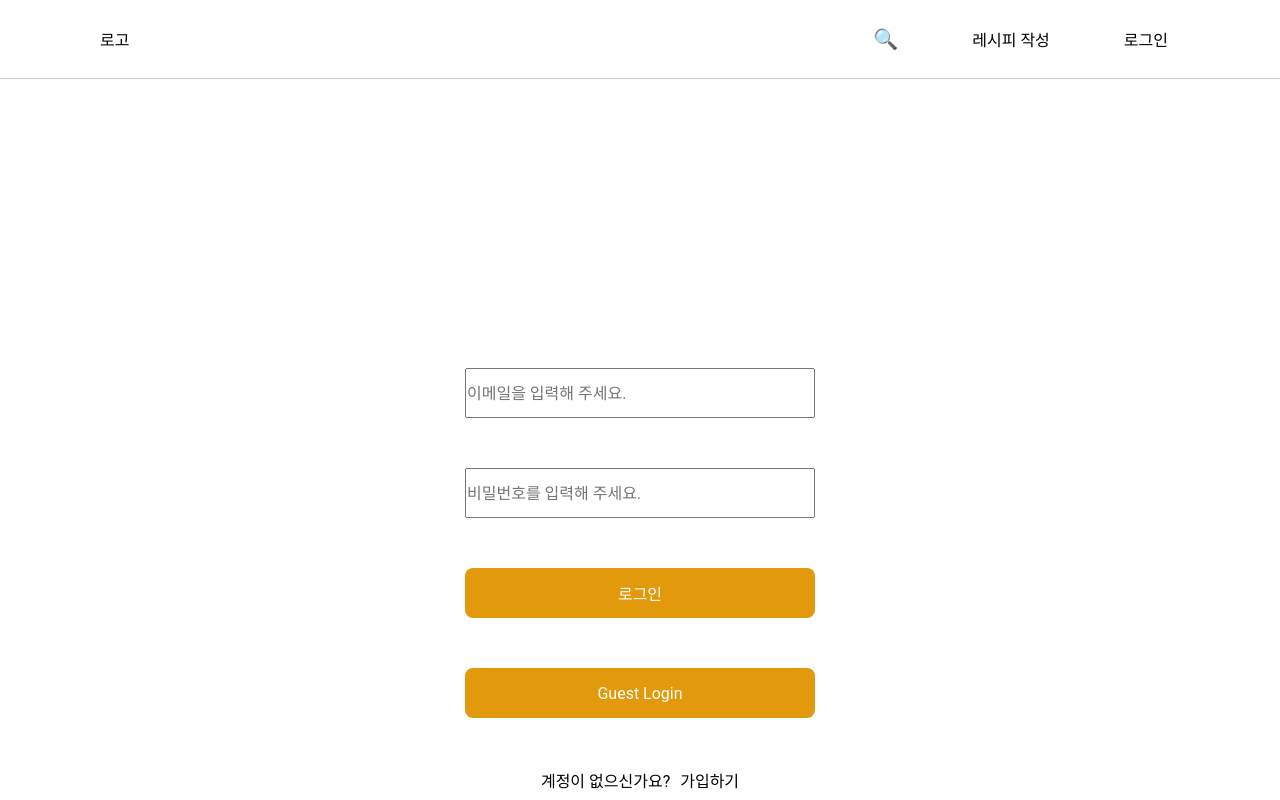
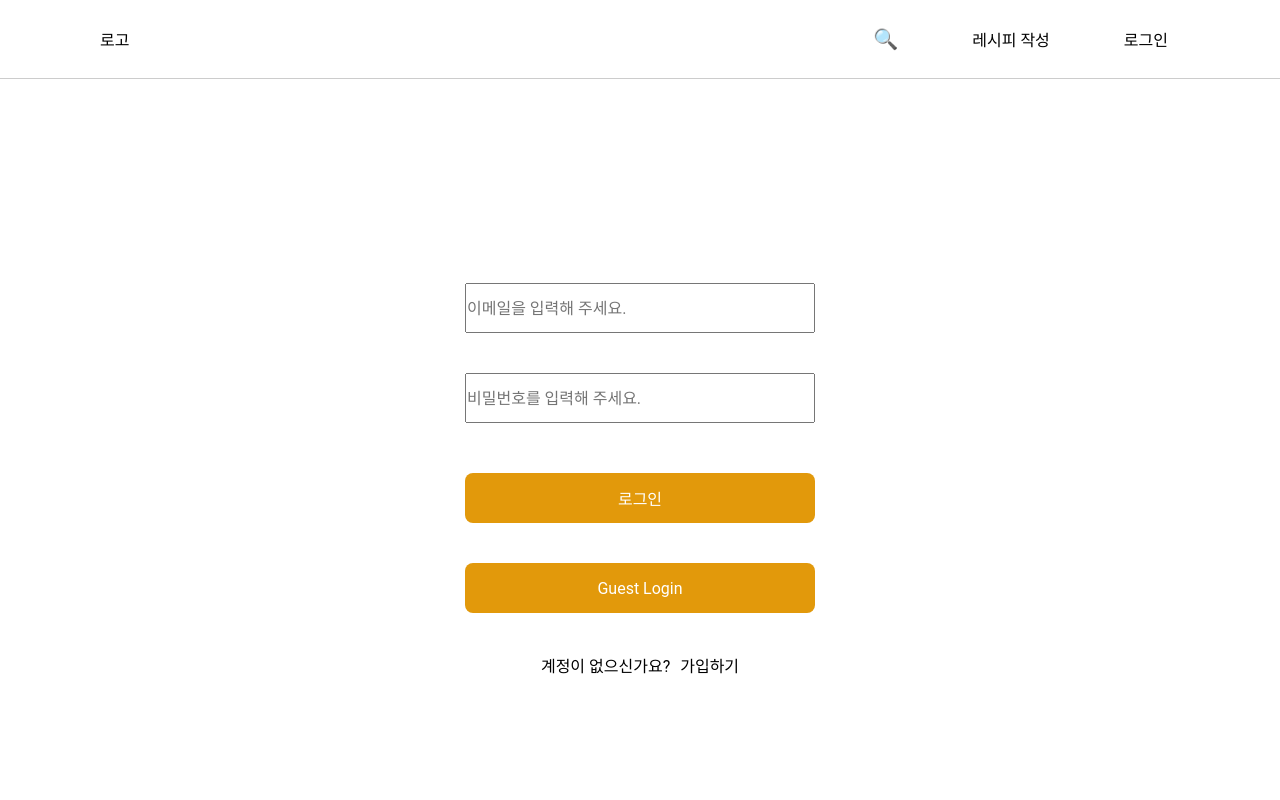
Before and after one commit to pnr98/seb45_main_033, a React (Create React App) app in the folder client/: page /login in a window 1280 px wide. Shown: the top 800 px of the page. Built offline with nearby package versions, Linux system fonts and the light colour scheme.

Commit message:
Update:_로그인_페이지_CSS_수정

```diff
--- a/client/src/pages/Login/Login.js
+++ b/client/src/pages/Login/Login.js
@@ -1,6 +1,6 @@
 import { useState } from "react";
 import axios from 'axios'
-import { ErrText, InputStyle,BodyContainer,FormContainer,InputContainer,SignBtn,SignBtnContainer,SignLink } from "../SignUp/SignUp.Styled";
+import { ErrText, InputStyle,BodyContainer,FormContainer,InputContainer,SignBtn,SignBtnContainer,SignLink,FormTop, FormBottom,FormInput,IDInput } from "../SignUp/SignUp.Styled";
 import { Link, useNavigate } from "react-router-dom";
 import { useDispatch } from 'react-redux'
 import { setLoginStatus,setAccessToken } from "../../redux/action/action";
@@ -45,7 +45,7 @@ export default function Login() {
         }
       }).catch((res)=>{setLoginErr(true)})
       console.log('보냄')
-    }  //로그인 버튼 클릭시 요청 보내고 로그인 성공 응답일 경우 데이터를 받아서 세션에 담음
+    }  //로그인 버튼 클릭시 요청 보내고 로그인 성공 응답일 경우 데이터를 받아서 스토어에 담음
   }
   const guestLogin = () => {
     navi('/')
@@ -53,16 +53,21 @@ export default function Login() {
   return <div>
     <BodyContainer>
     <FormContainer>
-      <div>
+    <FormTop>
+    <FormInput>
+      <IDInput>
     <InputContainer>
     <InputStyle value={email} onChange={(e)=>onChange('email',e)} placeholder="이메일을 입력해 주세요."></InputStyle>
     </InputContainer>
     {emailErr && <ErrText>올바른 이메일 형식이 아닙니다.</ErrText>}
-    </div>
+    </IDInput>
     <InputContainer>
     <InputStyle value={pw} onChange={(e)=>onChange('pw',e)} type="password" placeholder="비밀번호를 입력해 주세요."></InputStyle>
     </InputContainer>
+    </FormInput>
     {loginErr && <ErrText>이메일,비밀번호를 확인해 주세요.</ErrText>}
+    </FormTop>
+    <FormBottom>
     <SignBtnContainer>
     <SignBtn onClick={submitHandle}>로그인</SignBtn>
     </SignBtnContainer>
@@ -72,6 +77,7 @@ export default function Login() {
     <SignLink>계정이 없으신가요?
       <Link to='/sign-up'>가입하기</Link>
     </SignLink>
+    </FormBottom>
     </FormContainer>
     </BodyContainer>
   </div>;
--- a/client/src/pages/RecipeSearchPage/RecipeSearchPage.js
+++ b/client/src/pages/RecipeSearchPage/RecipeSearchPage.js
@@ -1,8 +1,10 @@
+import { useState } from 'react';
 import Recipe from '../../components/Recipe/Recipe';
 import { SearchContainer, SearchInput , CategoryButton, RecipesContainer , PaginationContainer} from "./RecipeSearchPage.Styled"
-
+import { useNavigate } from 'react-router-dom';
 const RecipeSearchPage = () => {
-
+  const [searchValue,setSearchValue] = useState('')
+  const navi = useNavigate()
   const dummy = {
     recipeId: 1,
     thumbnailUrl: 'https://example.com/image.jpg',
@@ -12,10 +14,22 @@ const RecipeSearchPage = () => {
     cook_time: '30분',
     nutritions: null
 };
+const searchHandle = (e) => {
+  setSearchValue(e.target.value)
+}
 
+
+const searchNaviHandle = (serach) => {
+  navi(`/search/${serach}`)
+}
+const enterHandle = (e) => {
+  if (e.key === 'Enter') {
+    searchNaviHandle(searchValue);
+  }
+};
     return (
           <SearchContainer>
-                <SearchInput type="text" placeholder="레시피 검색" />
+                <SearchInput type="text" placeholder="레시피 검색" onChange={(e)=>searchHandle(e)} onKeyUp={enterHandle}/>
 
             <div>
                 <CategoryButton>전체</CategoryButton>
--- a/client/src/pages/SignUp/SignUp.Styled.js
+++ b/client/src/pages/SignUp/SignUp.Styled.js
@@ -17,7 +17,7 @@ export const SuccecsText = styled.div`
 export const BodyContainer = styled.div`
   display: flex;
   background-color: #D8E1E9;
-  height: 1000px;
+  height: 800px;
   justify-content: center;
 `;
 
@@ -35,6 +35,12 @@ export const FormContainer = styled.section`
 export const InputContainer = styled.section`
  display: flex;
  justify-content: center;
+`
+
+export const IDInput = styled.div`
+ display: flex;
+ flex-direction: column;
+ gap:10px
 `
 
 export const InputStyle = styled.input`
@@ -74,3 +80,21 @@ display: flex;
 justify-content: center;
 gap: 10px;
 `
+
+export const FormTop = styled.section`
+display: flex;
+flex-direction: column;
+gap:10px;
+`
+
+export const FormBottom = styled.section`
+display: flex;
+flex-direction: column;
+gap:40px;
+`
+
+export const FormInput = styled.section`
+display: flex;
+flex-direction: column;
+gap:40px;
+`
```
